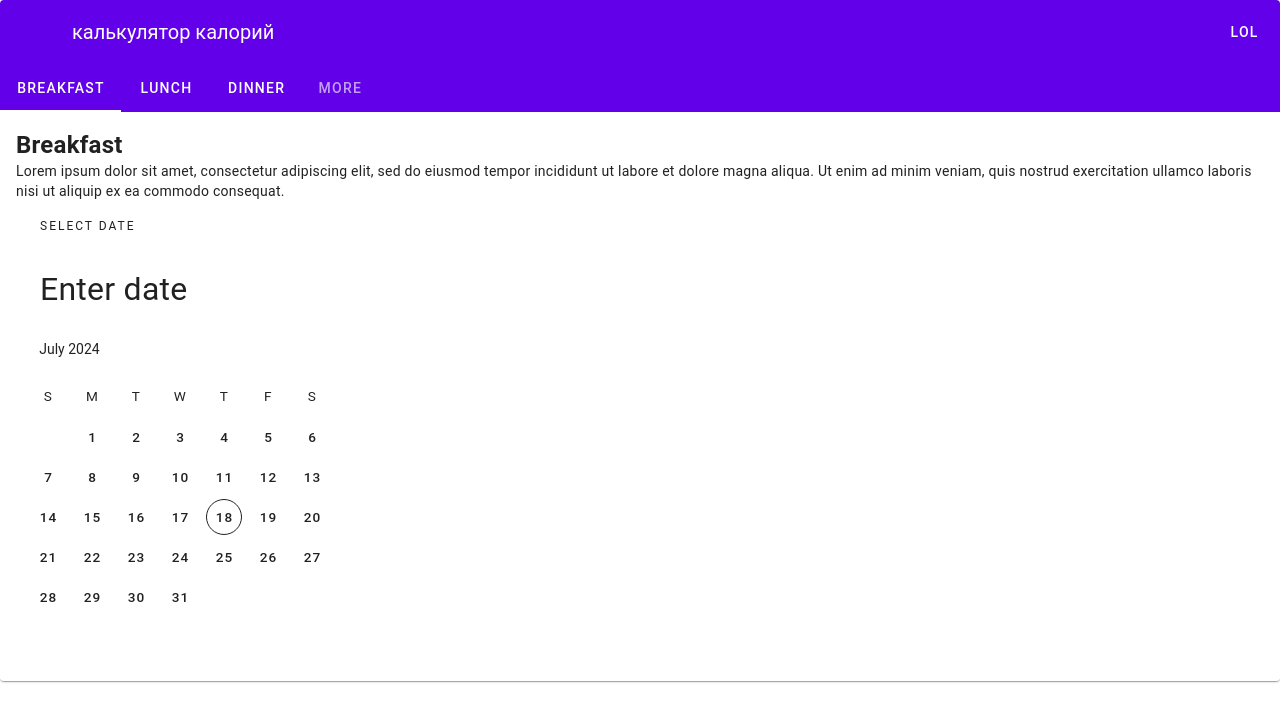
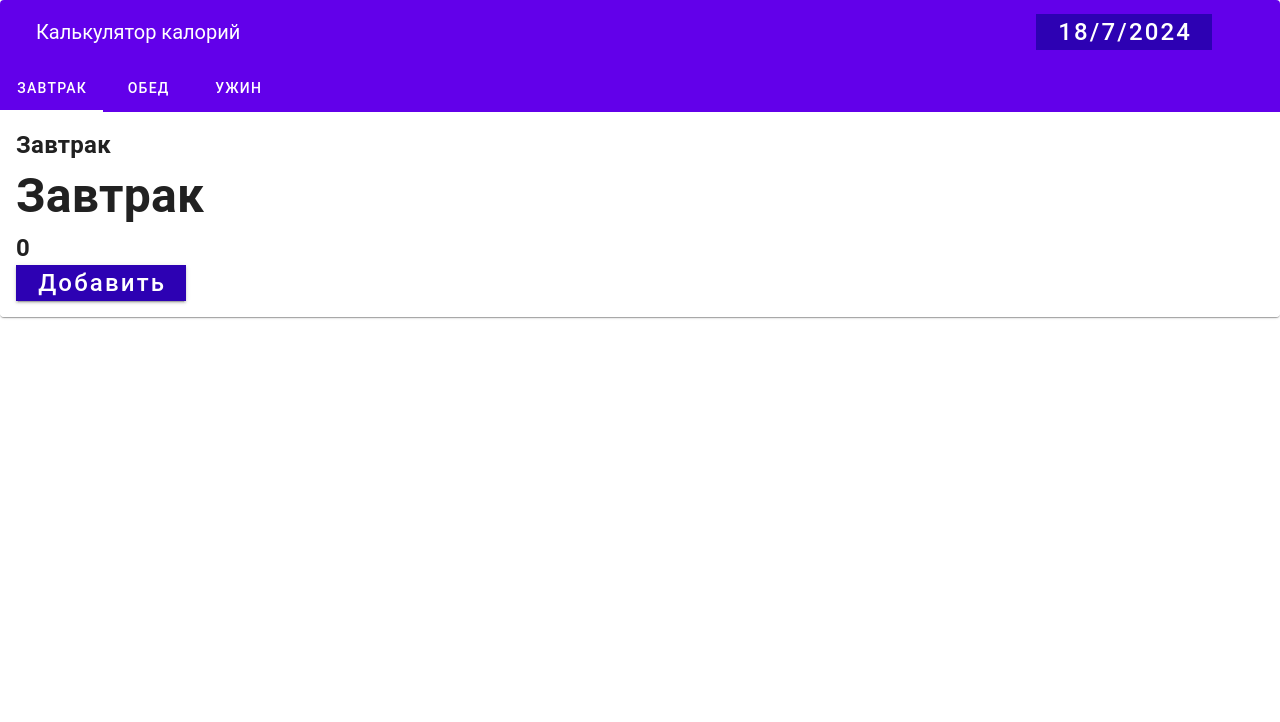
Before and after one commit to Diana-Langenshtras/calculate_products, a Vue app: page / in a window 1280 px wide. Shown: the top 722 px of the page. Built offline with nearby package versions, Linux system fonts and the light colour scheme; some icons are missing.

Commit message:
add dialogs

```diff
--- a/package.json
+++ b/package.json
@@ -9,7 +9,9 @@
     "preview": "vite preview"
   },
   "dependencies": {
+    "@jamescoyle/vue-icon": "^0.1.2",
     "@mdi/font": "^7.4.47",
+    "@mdi/js": "^7.4.47",
     "axios": "^1.7.2",
     "json-server": "^1.0.0-beta.1",
     "pinia": "^2.1.7",
--- /dev/null
+++ b/src/components/Dialog.vue
@@ -0,0 +1,59 @@
+<template>
+      <v-dialog max-width="500">
+        <template v-slot:activator="{ props: activatorProps }">
+            <v-btn
+              v-bind="activatorProps"
+              class="button"
+            >
+                {{ date.getDate() + "/" + (date.getMonth() + 1) + "/" + date.getFullYear() }}
+          </v-btn>
+        </template>
+        <template v-slot:default="{ isActive }">
+            <v-card title="Dialog">
+              <v-card-text>
+                <v-sheet class="mx-auto" width="300">
+                    <v-date-picker v-model="date"></v-date-picker>
+                    <v-btn class="mt-2" type="submit" block text="Close Dialog" @click="isActive.value = closeDialog();">Добавить</v-btn>
+                </v-sheet>
+              </v-card-text>
+            </v-card>
+        </template>
+      </v-dialog>
+</template>
+
+<script>
+  import SvgIcon from '@jamescoyle/vue-icon';
+  import { mdiPlus } from '@mdi/js';
+
+    export default {
+      components: {
+        SvgIcon,
+      },
+
+      data() {
+        return {
+            path: mdiPlus,
+            date: new Date(),
+        }
+      },
+
+      methods: {
+        closeDialog() {
+            if (this.inputValue === '') return true;
+            else {
+              //  this.$emit('add', this.inputValue);
+                this.inputValue = '';
+                return false;
+            }
+        }
+    }
+  }
+ </script>
+
+<style lang="scss" scoped>
+  @import '../assets/styles/style.scss';
+
+  .button {
+    border-radius: 0;
+  }
+</style>
--- /dev/null
+++ b/src/components/Tab.vue
@@ -0,0 +1,33 @@
+<template>
+    <h1>{{ item }}</h1>
+    <h2>{{ id }}</h2>
+    <addFoodDialog></addFoodDialog>
+
+</template>
+
+<script>
+import SvgIcon from '@jamescoyle/vue-icon';
+import { mdiStarOutline } from '@mdi/js';
+
+import addFoodDialog from '../components/addFoodDialog.vue'
+
+  export default {
+    props: {
+      id: Number,
+      item: String,
+    },
+
+    components: {
+        SvgIcon, addFoodDialog,
+    },
+
+    data() {
+        return {
+          pathRate: mdiStarOutline,
+     }},
+  }
+</script>
+
+<style lang="scss" scoped>
+@import '../assets/styles/style.scss';
+</style>
--- /dev/null
+++ b/src/components/addFoodDialog.vue
@@ -0,0 +1,59 @@
+<template>
+      <v-dialog max-width="500">
+        <template v-slot:activator="{ props: activatorProps }">
+            <v-btn
+              v-bind="activatorProps"
+              class="button"
+            >
+                Добавить
+          </v-btn>
+        </template>
+        <template v-slot:default="{ isActive }">
+            <v-card title="Dialog">
+              <v-card-text>
+                <v-sheet class="mx-auto" width="300">
+                    <v-date-picker v-model="date"></v-date-picker>
+                    <v-btn class="mt-2" type="submit" block text="Close Dialog" @click="isActive.value = closeDialog();">Добавить</v-btn>
+                </v-sheet>
+              </v-card-text>
+            </v-card>
+        </template>
+      </v-dialog>
+</template>
+
+<script>
+  import SvgIcon from '@jamescoyle/vue-icon';
+  import { mdiPlus } from '@mdi/js';
+
+    export default {
+      components: {
+        SvgIcon,
+      },
+
+      data() {
+        return {
+            path: mdiPlus,
+            date: new Date(),
+        }
+      },
+
+      methods: {
+        closeDialog() {
+            if (this.inputValue === '') return true;
+            else {
+              //  this.$emit('add', this.inputValue);
+                this.inputValue = '';
+                return false;
+            }
+        }
+    }
+  }
+ </script>
+
+<style lang="scss" scoped>
+  @import '../assets/styles/style.scss';
+
+  .button {
+    border-radius: 0;
+  }
+</style>
--- a/src/pages/Home.vue
+++ b/src/pages/Home.vue
@@ -3,19 +3,16 @@
     <v-toolbar
       color="deep-purple-accent-4"
     >
-      <v-app-bar-nav-icon>
-
-      </v-app-bar-nav-icon>
-
-      <v-toolbar-title>калькулятор калорий</v-toolbar-title>
+      <svg-icon type="mdi" :path="pathApple"></svg-icon>
+      <v-toolbar-title>Калькулятор калорий</v-toolbar-title>
 
       <v-spacer></v-spacer>
+      <Dialog @add="addPerson"></Dialog>
 
 
-
-      <v-menu>
+      <v-menu open-on-hover>
             <template v-slot:activator="{ props }">
-              <v-btn v-bind="props">lol</v-btn>
+              <v-btn v-bind="props"><svg-icon type="mdi" :path="pathMenu"></svg-icon></v-btn>
             </template>
 
             <v-list>
@@ -36,47 +33,29 @@
             :key="item"
             :text="item"
             :value="'tab-' + item"
-          ></v-tab>
+          >
 
-          <v-menu v-if="more.length">
-            <template v-slot:activator="{ props }">
-              <v-btn
-                class="align-self-center me-4"
-                height="100%"
-                rounded="0"
-                variant="plain"
-                v-bind="props"
-              >
-                more
+        </v-tab>
 
-                <v-icon icon="mdi-menu-down" end></v-icon>
-              </v-btn>
-            </template>
 
-            <v-list class="bg-grey-lighten-3">
-              <v-list-item
-                v-for="item in more"
-                :key="item"
-                :title="item"
-                @click="addItem(item)"
-              ></v-list-item>
-            </v-list>
-          </v-menu>
         </v-tabs>
       </template>
     </v-toolbar>
 
     <v-tabs-window v-model="currentItem">
       <v-tabs-window-item
-        v-for="item in items.concat(more)"
+        v-for="(item, index) in items"
         :key="item"
         :value="'tab-' + item"
+
       >
         <v-card flat>
           <v-card-text>
             <h2>{{ item }}</h2>
-            {{ text }}
-            <v-date-picker></v-date-picker>
+            <Tab
+            :item="item"
+            :id="index"
+            ></Tab>
           </v-card-text>
         </v-card>
       </v-tabs-window-item>
@@ -85,8 +64,24 @@
 </template>
 
 <script>
+import SvgIcon from '@jamescoyle/vue-icon';
+import { mdiDotsVertical } from '@mdi/js';
+import { mdiFoodAppleOutline } from '@mdi/js';
+
+import { useRootStore } from '../stores/root';
+import { storeToRefs } from 'pinia';
+
+import Dialog from '../components/Dialog.vue'
+import Tab from '../components/Tab.vue'
+
   export default {
+    components: {
+      Dialog, SvgIcon, Tab,
+    },
+
     data: () => ({
+      pathMenu: mdiDotsVertical,
+      pathApple: mdiFoodAppleOutline,
       menu: [
         { title: 'Click Me' },
         { title: 'Click Me' },
@@ -95,12 +90,8 @@
       ],
       currentItem: 'tab-Web',
       items: [
-        'Breakfast', 'Lunch', 'Dinner',
+        'Завтрак', 'Обед', 'Ужин',
       ],
-      more: [
-        'News', 'Maps', 'Books', 'Flights', 'Apps',
-      ],
-      text: 'Lorem ipsum dolor sit amet, consectetur adipiscing elit, sed do eiusmod tempor incididunt ut labore et dolore magna aliqua. Ut enim ad minim veniam, quis nostrud exercitation ullamco laboris nisi ut aliquip ex ea commodo consequat.',
     }),
 
     methods: {
--- a/src/stores/root.js
+++ b/src/stores/root.js
@@ -3,11 +3,30 @@ import axios from 'axios'
 import { PRODUCTS_URL } from '../constants'
 
 const STORE_NAME = 'root'
+const PRODUCTS_NAME = 'products'
+const DIET_NAME = 'diet'
+
+const getDefault = () => {
+        return {};
+	}
+
+const getAddedProducts = () => {
+        const addedProducts = localStorage.getItem(PRODUCTS_NAME);
+        return addedProducts ? JSON.parse(addedProducts) : getDefault();
+    }
+
+const getDailyDiet = () => {
+        const dailyDiet = localStorage.getItem(DIET_NAME);
+        return dailyDiet ? JSON.parse(dailyDiet) : getDefault();
+    }
+
 
 export const useRootStore = defineStore(STORE_NAME,
     {
         state: () => ({
           products: [],
+          addedProducts: getAddedProducts(),
+          dailyDiet: getDailyDiet(),
         }),
 
         actions: {
```
Also changed, not shown: src/components/HelloWorld.vue (deleted, +0 -47 lines), 1 other file (tests, documents, lock files or other folders).
